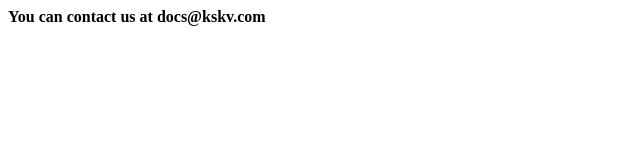
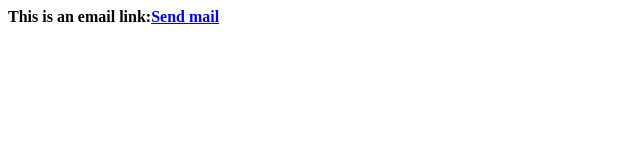
Before and after one commit to christama/department_website, a plain HTML site: page contact.html in a window 1280 px wide. Shown: the whole page, without its empty margins (0-640 px from the left). Drawn offline with Linux system fonts and the light colour scheme.

Commit message:
Update contact.html

```diff
--- a/contact.html
+++ b/contact.html
@@ -1,6 +1,8 @@
 <html>
-	<head><title>Contact Us</title></head>
+	<head>
+		<title>Contact Us</title>
+	</head>
 	<body>
-		<h4>You can contact us at docs@kskv.com</h4>
+		<h4>This is an email link:<a href="mailto:docs@kskv.com">Send mail</a></h4>
 	</body>
 </html>
```
